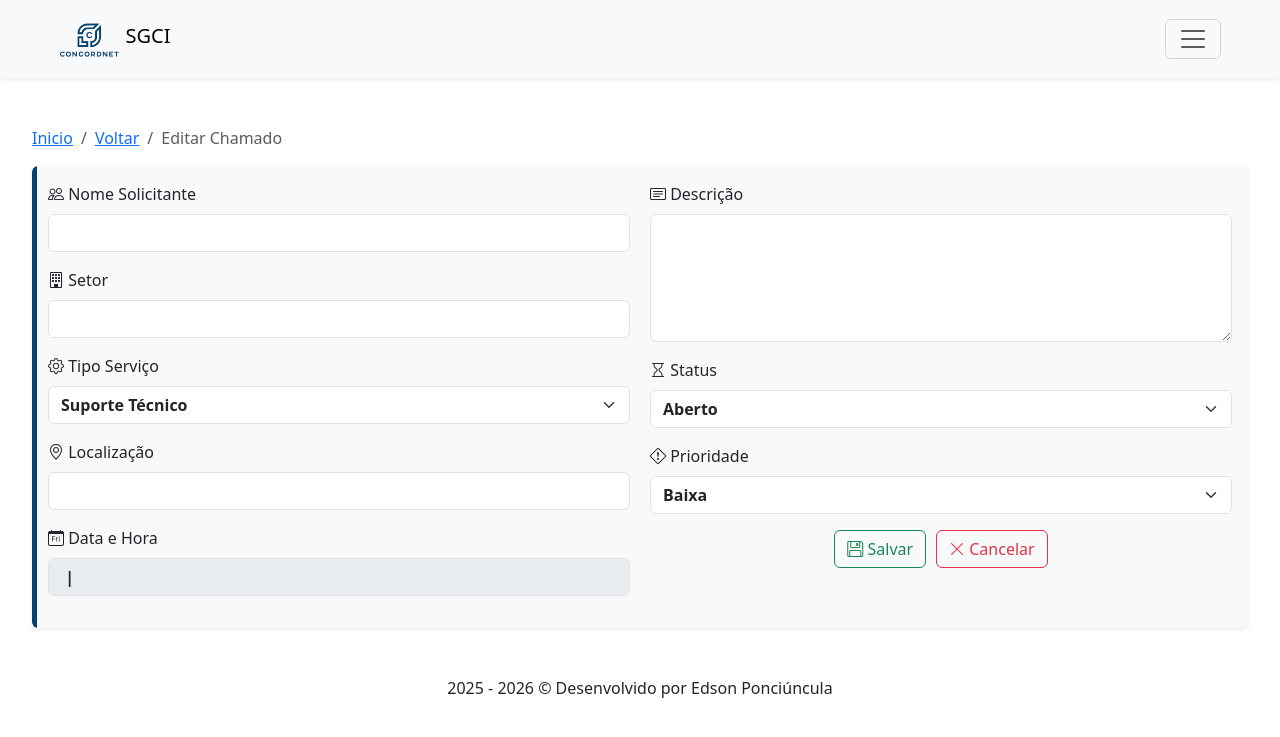
After one commit to EdsonBPBR/Sistema_gerenciamento_chamados_internos-SGCI, a Flask app: template templates/editar_chamado.html in a window 1280 px wide. The commit adds this page. Shown: the top 737 px of the page. Run offline with Flask 3, Linux system fonts and the light colour scheme; the template is opened without the code that fills it, so the values that code supplies are empty; parts of the project's set-up code (start-up, migrations or seed data) failed here and were passed over.

Commit message:
Implementação editar chamado, template e backend

```diff
--- /dev/null
+++ b/static/css/style_editar_chamado.css
@@ -0,0 +1,48 @@
+main {
+    margin: auto;
+    width: 95%;
+}
+
+main>section>form {
+    display: grid;
+    grid-template-columns: 1fr 1fr;
+    gap: 20px;
+    align-items: start;
+}
+
+.campo_botoes {
+    display: flex;
+    justify-content: center;
+    gap: 10px;
+    margin-top: 1rem;
+}
+
+input, textarea {
+    font-weight: bold !important;
+}
+
+textarea {
+    max-height: 18rem;
+    height: 8rem;
+}
+.card_wrapper {
+    position: relative;
+    border-radius: 14px;
+    overflow: hidden;
+}
+
+.card_wrapper::before {
+    content: "";
+    position: absolute;
+    top: 0;
+    left: 0;
+    width: 5px;
+    height: 100%;
+    background-color: #04436F;
+    border-radius: 14px 0 0 14px;
+    z-index: 2;
+}
+
+select {
+    font-weight: bold !important;
+}
--- a/templates/chamados.html
+++ b/templates/chamados.html
@@ -172,7 +172,7 @@
                         title="Atender chamado"
                         data-url="{{ url_for('atender_chamado', id=chamado[0]) }}"
                         onclick="window.location.href=this.getAttribute('data-url')"
-                        {% if chamado[1]['status'] == 'Em Andamento' %} disabled {% endif %}
+                        {% if chamado[1]['status'] == 'Em Andamento' or chamado[1]['status'] == 'Fechado' %} disabled {% endif %}
                         >
                         <i class="bi bi-headset"></i>
                     </button>
--- /dev/null
+++ b/templates/editar_chamado.html
@@ -0,0 +1,127 @@
+{% extends '_layouts/base.html' %}
+
+{% block head %}
+<title>Editar Chamado</title>
+<link rel="stylesheet" href="{{ url_for('static', filename='css/style_editar_chamado.css') }}">
+{% endblock %}
+
+{% block conteudo_main %}
+<nav aria-label="breadcrumb">
+    <ol class="breadcrumb">
+        <li class="breadcrumb-item"><a href="{{ url_for('inicio') }}">Inicio</a></li>
+        <li class="breadcrumb-item"><a href="{{ url_for('detalhar_chamado', id = id_chamado) }}">Voltar</a></li>
+        <li class="breadcrumb-item active" aria-current="page">Editar Chamado</li>
+    </ol>
+</nav>
+<section class="card_wrapper shadow-sm p-3 mb-5 bg-body-tertiary rounded">
+    <form method="post">
+        <div>
+            <div class="mb-3">
+                <label class="form-label" for="nome_solicitante"><i class="bi bi-people"></i> Nome Solicitante</label>
+                <input
+                    name="nome_solicitante"
+                    type="text" id="nome_solicitante" class="form-control"
+                    value="{{ chamado['nome_solicitante'] }}" required>
+            </div>
+            <div class="mb-3">
+                <label class="form-label" for="setor"><i class="bi bi-building"></i> Setor</label>
+                <input
+                    name="setor"
+                    type="text"
+                    id="setor"
+                    class="form-control"
+                    value="{{ chamado['setor'] }}"
+                    required>
+            </div>
+            <div class="mb-3">
+                <label class="form-label" for="tipo_servico"><i class="bi bi-gear"></i> Tipo Serviço</label>
+                <select
+                    name="tipo_servico"
+                    id="tipo_servico"
+                    class="form-select"
+                    required>
+                    <option value="suporte"
+                    {% if chamado['tipo_servico'] == 'suporte' %} selected {% endif %}>Suporte Técnico</option>
+                    <option value="manutencao"
+                    {% if chamado['tipo_servico'] == 'manutencao' %} selected {% endif %}>Manutenção de Ativos</option>
+                    <option value="redes_e_infraestrutura"
+                    {% if chamado['tipo_servico'] == 'redes_e_infraestrutura' %} selected {% endif %}>Redes e Infraestrutura</option>
+                    <option value="desenvolvimento"
+                    {% if chamado['tipo_servico'] == 'desenvolvimento' %} selected {% endif %}>Desenvolvimento</option>
+                </select>
+            </div>
+            <div class="mb-3">
+                <label class="form-label" for="localizacao"><i class="bi bi-geo-alt"></i> Localização</label>
+                <input
+                    name="localizacao"
+                    type="text"
+                    id="localizacao"
+                    class="form-control"
+                    value="{{ chamado['localizacao'].title() }}" required>
+            </div>
+            <div class="mb-3">
+                <label class="form-label" for="data_e_hora"><i class="bi bi-calendar-day"></i> Data e Hora</label>
+                <input
+                    name="data"
+                    type="text"
+                    id="data_e_hora"
+                    class="form-control"
+                    value="{{ chamado['data'].title() }} | {{ chamado['horario'].title() }}"
+                    readonly
+                    disabled>
+            </div>
+        </div>
+        <div>
+            <div class="mb-3">
+                <label class="form-label" for="descricao"><i class="bi bi-card-text"></i> Descrição</label>
+                <textarea
+                    name="descricao"
+                    class="form-control"
+                    id="descricao"
+                    required>{{ chamado['descricao'] }}</textarea>
+            </div>
+            <div class="mb-3">
+                <label class="form-label" for="status"><i class="bi bi-hourglass"></i> Status</label>
+                <select
+                    name="status"
+                    class="form-select"
+                    id="status"
+                    required>
+                    <option value="Aberto"
+                    {% if chamado['status'] == 'Aberto' %} selected {% endif %}> Aberto </option>
+                    <option value="Em Andamento"
+                    {% if chamado['status'] == 'Em Andamento' %} selected {% endif %}> Em Andamento</option>
+                    <option value="Fechado"
+                    {% if chamado['status'] == 'Fechado' %} selected {% endif %}> Fechado</option>
+                </select>
+            </div>
+            <div class="mb-3">
+                <label class="form-label" for="prioridade"><i class="bi bi-exclamation-diamond"></i> Prioridade</label>
+                <select
+                    name="prioridade"
+                    id="prioridade"
+                    class="form-select"
+                    required>
+                    <option value="baixa" {% if chamado['prioridade'] == 'baixa' %} selected {% endif %}>Baixa</option>
+                    <option value="media" {% if chamado['prioridade'] == 'media' %} selected {% endif %} >Média</option>
+                    <option value="alta" {% if chamado['prioridade'] == 'alta' %} selected {% endif %} >Alta</option>
+                </select>
+            </div>
+            <div class="campo_botoes">
+                <button
+                    type="submit"
+                    class="btn btn-outline-success" >
+                    <i class="bi bi-floppy"></i> Salvar
+                </button>
+
+                <button
+                    type="button"
+                    data-url="{{ url_for('detalhar_chamado', id = id_chamado) }}"
+                    onclick="window.location.href=this.getAttribute('data-url')"
+                    class="btn btn-outline-danger"><i class="bi bi-x-lg"></i> Cancelar
+                </button>
+            </div>
+        </div>
+    </form>
+</section>
+{% endblock %}
```
Also changed, not shown: templates/detalhar_chamado.html (+24 -10 lines), views.py (+38 -1 lines).
